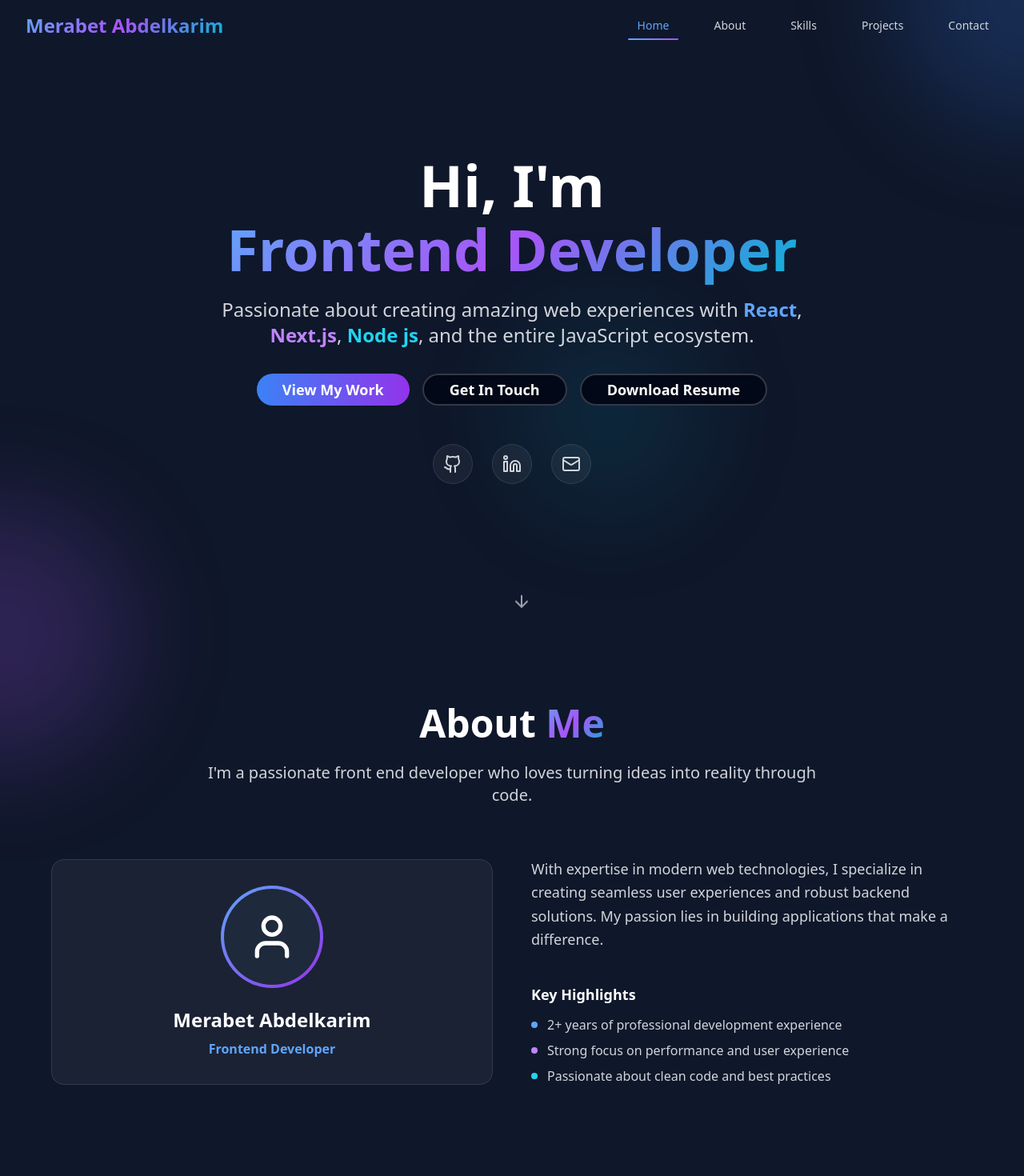
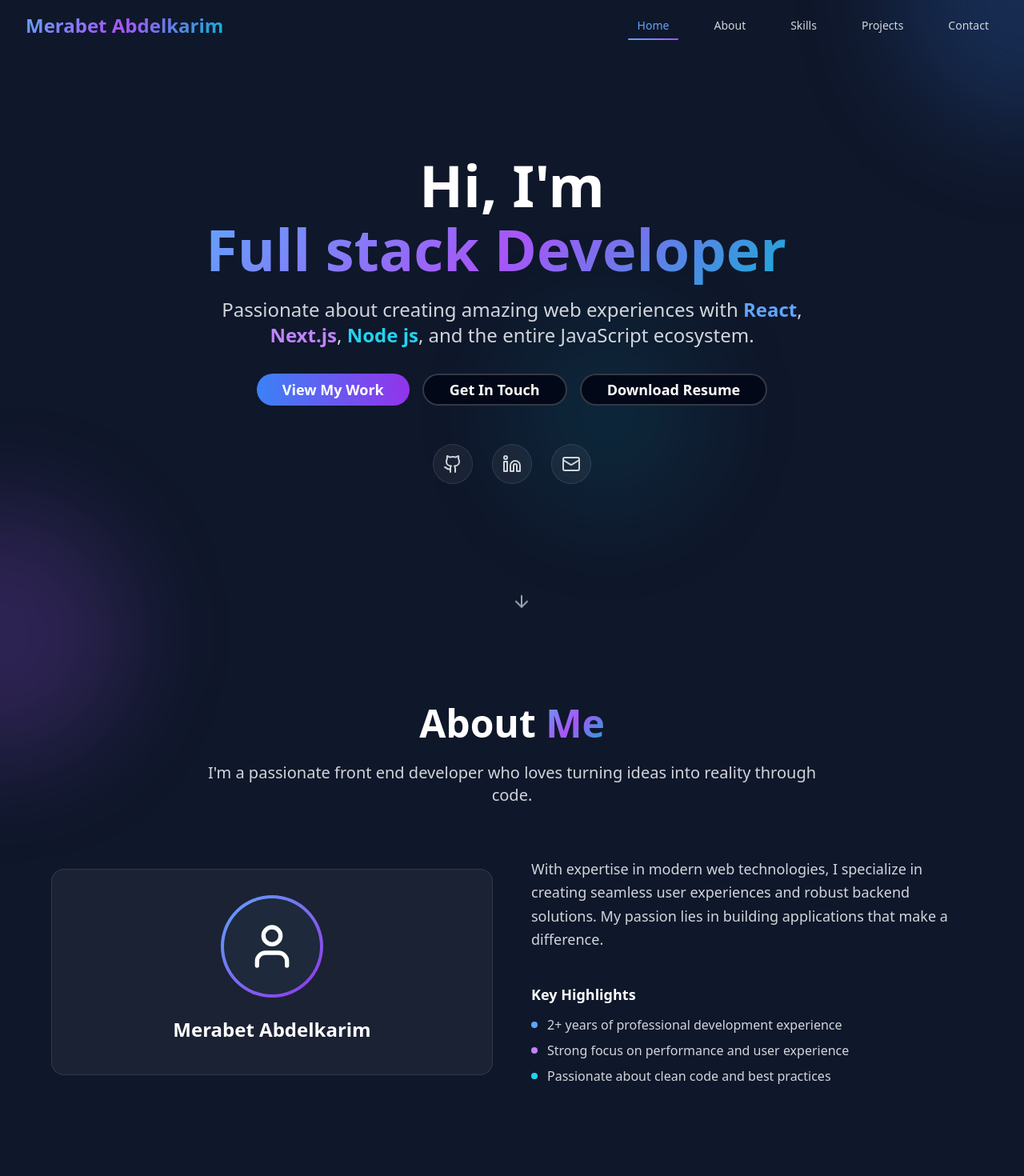
Before and after one commit to MerabetAbdelkarim/portfolio-new, a React (Vite) app: page / in a window 1280 px wide. Shown: the top 1470 px of the page at 80% size. Built offline with nearby package versions, Linux system fonts and the light colour scheme.

Commit message:
Refactor meta tags in index.html for clarity and SEO optimization; add react-type-animation dependency and implement type animation in Hero component; remove redundant Frontend Developer label in About component.

```diff
--- a/index.html
+++ b/index.html
@@ -7,28 +7,28 @@
 
   <link rel="icon" type="image/x-icon" href="/favicon.ico" />
 
-  <title>Merabet Abdelkarim – Full Stack Developer Portfolio</title>
+  <title>Merabet Abdelkarim</title>
 
   <meta name="description"
-    content="I'm Merabet Abdelkarim, a full stack web developer. This is my portfolio showcasing modern, scalable web applications using React, Node.js, and more." />
+    content="I'm Merabet Abdelkarim,  This is my portfolio showcasing modern, scalable web applications using React, Node.js, and more." />
   <meta name="keywords"
-    content="Full Stack Developer, Merabet Abdelkarim, web portfolio, React, Node.js, JavaScript, TypeScript, developer Algeria" />
+    content="Merabet Abdelkarim, web portfolio, React, Node.js, JavaScript, TypeScript, developer Algeria" />
   <meta name="author" content="Merabet Abdelkarim" />
   <meta name="robots" content="index, follow" />
   <link rel="canonical" href="https://portfolio-new-sandy-psi.vercel.app/" />
 
-  <meta property="og:title" content="Merabet Abdelkarim – Full Stack Developer Portfolio" />
+  <meta property="og:title" content="Merabet Abdelkarim" />
   <meta property="og:description"
-    content="Explore the portfolio of Merabet Abdelkarim, full stack developer specializing in building responsive and modern web apps." />
+    content="Explore the portfolio of Merabet Abdelkarim, developer specializing in building responsive and modern web apps." />
   <meta property="og:type" content="website" />
   <meta property="og:image" content="https://portfolio-new-sandy-psi.vercel.app/img/hero.png" />
   <meta property="og:url" content="https://portfolio-new-sandy-psi.vercel.app/" />
 
   <meta name="twitter:card" content="summary_large_image" />
   <meta name="twitter:site" content="@mer_abdelkarim" />
-  <meta name="twitter:title" content="Merabet Abdelkarim – Full Stack Developer" />
+  <meta name="twitter:title" content="Merabet Abdelkarim –  Developer" />
   <meta name="twitter:description"
-    content="Discover my projects in this portfolio: modern full stack web applications using React, Node.js, and TypeScript." />
+    content="Discover my projects in this portfolio: modern  web applications using React, Node.js, and TypeScript." />
   <meta name="twitter:image" content="https://portfolio-new-sandy-psi.vercel.app/img/hero.png" />
 </head>
 
--- a/package.json
+++ b/package.json
@@ -55,6 +55,7 @@
     "react-hook-form": "^7.53.0",
     "react-resizable-panels": "^2.1.3",
     "react-router-dom": "^6.26.2",
+    "react-type-animation": "^3.2.0",
     "recharts": "^2.12.7",
     "sonner": "^1.5.0",
     "tailwind-merge": "^2.5.2",
--- a/src/components/About.tsx
+++ b/src/components/About.tsx
@@ -62,9 +62,6 @@ const About = () => {
                   <h3 className="text-2xl font-bold mb-2 text-white">
                     Merabet Abdelkarim
                   </h3>
-                  <p className="text-blue-400 font-semibold">
-                    Frontend Developer
-                  </p>
                 </div>
               </div>
             </div>
--- a/src/components/Hero.tsx
+++ b/src/components/Hero.tsx
@@ -1,6 +1,7 @@
 import React, { useEffect, useState } from "react";
 import { ArrowDown, Github, Linkedin, Mail } from "lucide-react";
 import { Button } from "@/components/ui/button";
+import { TypeAnimation } from "react-type-animation";
 
 const Hero = () => {
   const [isVisible, setIsVisible] = useState(false);
@@ -40,7 +41,18 @@ const Hero = () => {
         >
           <h1 className="text-5xl md:text-7xl font-bold mb-6 leading-tight">
             <span className="block text-white mb-2">Hi, I'm</span>
-            <span className="gradient-text">Frontend Developer</span>
+            <TypeAnimation
+              sequence={[
+                "Frontend Developer",
+                2000,
+                "Full stack Developer",
+                2000,
+              ]}
+              wrapper="span"
+              cursor={true}
+              repeat={Infinity}
+              className="gradient-text"
+            />
           </h1>
 
           <p className="text-xl md:text-2xl text-gray-300 mb-8 max-w-3xl mx-auto leading-relaxed">
@@ -108,7 +120,6 @@ const Hero = () => {
         </div>
       </div>
 
-      {/* Scroll Indicator */}
       <div className="absolute bottom-8 left-1/2 transform -translate-x-1/2 animate-bounce">
         <ArrowDown className="w-6 h-6 text-gray-400" />
       </div>
```
Also changed, not shown: 1 other file (tests, documents, lock files or other folders).
